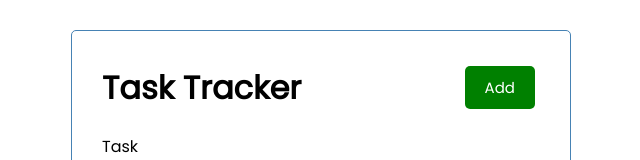
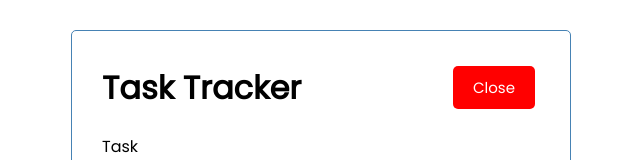
Before and after one commit to awanikendurkar/react-task-tracker, a React (Create React App) app: page / in a window 1280 px wide. Both pictures are taken after a click on the button "Add". Shown: the top 160 px of the page, without its empty margins (319-959 px from the left). Built offline with nearby package versions, Linux system fonts and the light colour scheme.

Commit message:
Implemented the add task form

```diff
--- a/src/App.js
+++ b/src/App.js
@@ -4,6 +4,8 @@
 import AddTask from "./components/AddTask";
 
 function App() {
+    const [showAddTask, setShowAddTask] = useState(false);
+
     const [tasks, setTasks] = useState([
         {
             id: 1,
@@ -25,6 +27,13 @@
         },
     ]);
 
+    // add task
+    const addTask = (task) => {
+        const id = Math.floor(Math.random() * 10000) + 1;
+        const newTask = { id, ...task };
+        setTasks([...tasks, newTask]);
+    };
+
     // delete a task
     const deleteTask = (id) => {
         setTasks(tasks.filter((task) => task.id !== id));
@@ -41,8 +50,11 @@
 
     return (
         <div className='container'>
-            <Header />
-            <AddTask />
+            <Header
+                onAdd={() => setShowAddTask(!showAddTask)}
+                showAdd={showAddTask}
+            />
+            {showAddTask && <AddTask onAdd={addTask} />}
             {tasks.length > 0 ? (
                 <Tasks
                     tasks={tasks}
--- a/src/components/AddTask.js
+++ b/src/components/AddTask.js
@@ -1,12 +1,27 @@
 import { useState } from "react";
 
-const AddTask = () => {
+const AddTask = ({ onAdd }) => {
     const [text, setText] = useState("");
     const [day, setDay] = useState("");
     const [reminder, setReminder] = useState(false);
 
+    const onSubmit = (e) => {
+        e.preventDefault();
+
+        if (!text) {
+            alert("Please add a task");
+            return;
+        }
+
+        onAdd({ text, day, reminder });
+
+        setText("");
+        setDay("");
+        setReminder(false);
+    };
+
     return (
-        <form className='add-form'>
+        <form className='add-form' onSubmit={onSubmit}>
             <div className='form-control'>
                 <label htmlFor='Task'>Task</label>
                 <input
@@ -29,6 +44,7 @@
                 <label htmlFor='Set Reminder'>Set Reminder</label>
                 <input
                     type='checkbox'
+                    checked={reminder}
                     value={reminder}
                     onChange={(e) => setReminder(e.currentTarget.checked)}
                 />
--- a/src/components/Header.js
+++ b/src/components/Header.js
@@ -1,14 +1,15 @@
 import PropTypes from "prop-types";
 import Button from "./Button";
 
-const Header = ({ title }) => {
-    const onClick = () => {
-        console.log("click");
-    };
+const Header = ({ title, onAdd, showAdd }) => {
     return (
         <header className='header'>
             <h1>{title}</h1>
-            <Button color='green' text='Add' onClick={onClick} />
+            <Button
+                color={showAdd ? "red" : "green"}
+                text={showAdd ? "Close" : "Add"}
+                onClick={onAdd}
+            />
         </header>
     );
 };
```
